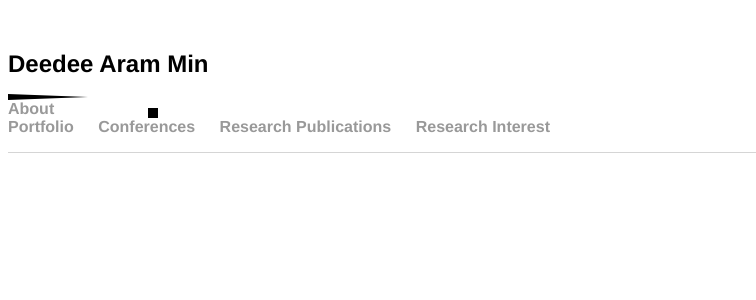
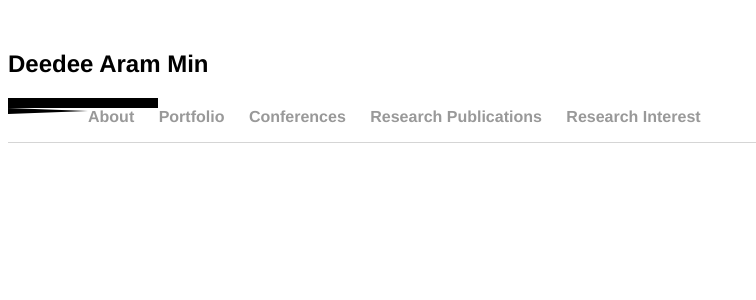
Before and after one commit to mindeed/mindeed.github.io, a Jekyll site: the page built from index.html, in a window 1280 px wide. Shown: the top 300 px of the page, without its empty margins (0-756 px from the left). Built offline with Jekyll 4.4.1, drawn with Linux system fonts in a browser that asks for light colours.

Commit message:
Update main.css

```diff
--- a/css/main.css
+++ b/css/main.css
@@ -9,8 +9,8 @@ body {
 }
 
 .line {
-  margin-top: 14px;
-  width: 10px;
+  margin-top: 4px;
+  width: 150px;
   background: #000000;
   height: 10px;
   float: right;
```
